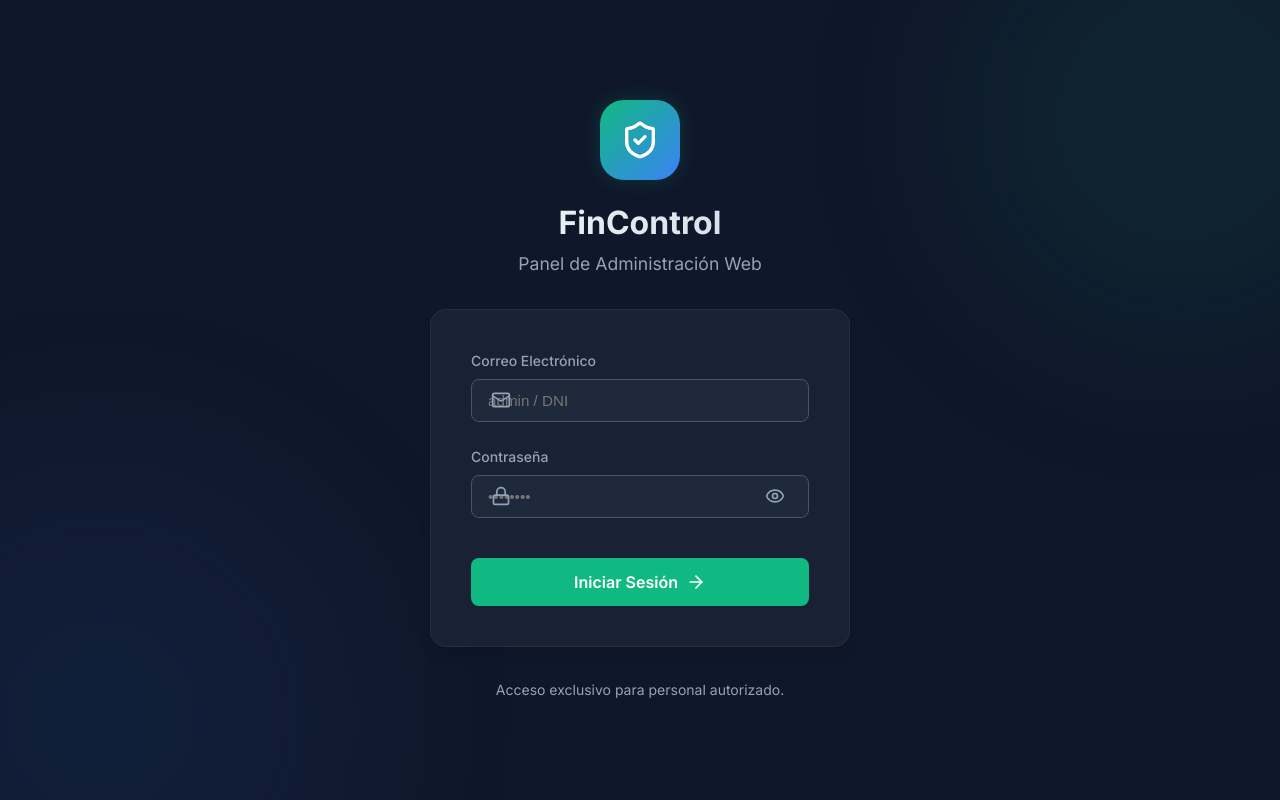
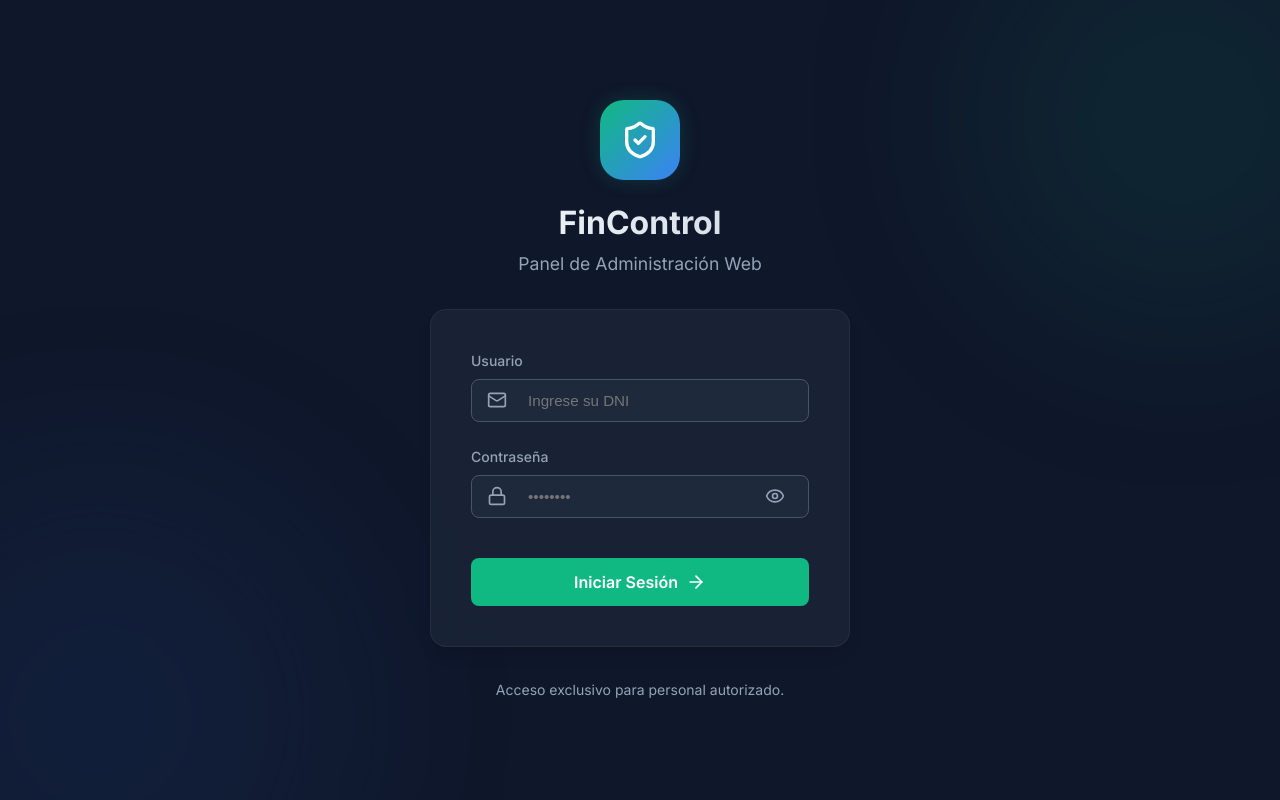
Before and after one commit to JosephAaron19/FinControl-Web, a React (Vite) app: page /login in a window 1280 px wide. Built offline with nearby package versions, Linux system fonts and the light colour scheme.

Commit message:
implementacion de sockets

```diff
--- a/src/pages/Actividad.jsx
+++ b/src/pages/Actividad.jsx
@@ -56,7 +56,7 @@ const Actividad = () => {
   };
 
   const onSocketMessage = (data) => {
-    if (data.notification_type === 'attendance_update' || data.notification_type === 'config_update') {
+    if (data.type === 'attendance_update' || data.type === 'config_update') {
       console.log('Notificación recibida, actualizando datos...');
       fetchActividad();
     }
--- a/src/pages/ActividadDetalle.jsx
+++ b/src/pages/ActividadDetalle.jsx
@@ -41,7 +41,7 @@ const ActividadDetalle = () => {
 
   const onSocketMessage = (data) => {
     // Si la actualización es para este usuario o es una actualización de configuración
-    if (data.notification_type === 'attendance_update' || data.notification_type === 'config_update') {
+    if (data.type === 'attendance_update' || data.type === 'config_update') {
       console.log('Notificación recibida en detalle, actualizando...');
       fetchDetalle();
     }
--- a/src/pages/Login.css
+++ b/src/pages/Login.css
@@ -119,7 +119,9 @@
 
 .input-icon {
   position: absolute;
-  left: 1.25rem;
+  left: 1rem;
+  top: 50%;
+  transform: translateY(-50%);
   color: var(--color-text-muted);
   pointer-events: none;
   z-index: 10;
@@ -127,11 +129,11 @@
 }
 
 .input-field.with-icon {
-  padding-left: 3.5rem;
+  padding-left: 3.5rem !important;
 }
 
 .input-field.with-right-icon {
-  padding-right: 3.5rem;
+  padding-right: 3.5rem !important;
 }
 
 .input-field:focus + .input-icon,
--- a/src/pages/Login.jsx
+++ b/src/pages/Login.jsx
@@ -60,16 +60,17 @@ const Login = () => {
         <div className="card login-card">
           <form onSubmit={handleLogin}>
             <div className="form-group">
-              <label className="input-label" htmlFor="email">Correo Electrónico</label>
+              <label className="input-label" htmlFor="email">Usuario</label>
               <div className="input-wrapper">
                 <Mail className="input-icon" size={20} />
                 <input
                   id="email"
                   type="text"
                   className="input-field with-icon"
-                  placeholder="admin / DNI"
+                  placeholder="Ingrese su DNI"
                   value={email}
                   onChange={(e) => setEmail(e.target.value)}
+                  maxLength={8}
                   required
                 />
               </div>
--- a/src/pages/Usuarios.jsx
+++ b/src/pages/Usuarios.jsx
@@ -449,6 +449,7 @@ const Usuarios = () => {
                     disabled={!!currentUsuario}
                     className="input-field"
                     placeholder="Ej. 12345678"
+                    maxLength={8}
                   />
                 </div>
                 <div className="form-group">
@@ -503,7 +504,7 @@ const Usuarios = () => {
                   />
                 </div>
                 <div className="form-group">
-                  <label>Teléfono</label>
+                  <label>Celular</label>
                   <input
                     type="text"
                     name="telefono"
@@ -511,6 +512,7 @@ const Usuarios = () => {
                     onChange={handleInputChange}
                     className="input-field"
                     placeholder="Ej. 987654321"
+                    maxLength={9}
                   />
                 </div>
               </div>
```
